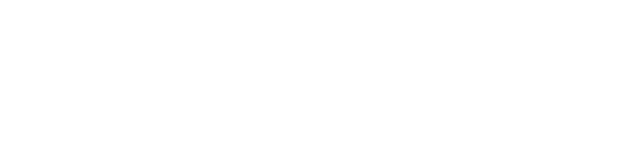
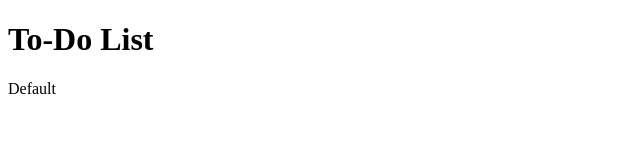
Before and after one commit to schaulet207/to-do, a website built with webpack: page dist/index.html in a window 1280 px wide. Shown: the whole page, without its empty margins (0-640 px from the left). Built offline with nearby package versions, Linux system fonts and the light colour scheme.

Commit message:
Set up factory function and basic UI

```diff
--- /dev/null
+++ b/src/createList.js
@@ -0,0 +1,12 @@
+// Creates the ToDO array
+let toDoArray = [];
+
+// Factory function to create a list
+export const createToDo = (Title, Description, DueDate, Priority, CheckList) => {
+    console.log("Called toDo module... creating now");
+    console.log({Title, Description, DueDate, Priority, CheckList});
+    console.log("Pushing this to the array");
+    toDoArray.push({ Title, Description, DueDate, Priority, CheckList });
+    console.log(toDoArray);
+    return { Title, Description, DueDate, Priority, CheckList };
+}
--- /dev/null
+++ b/src/default-projects.js
@@ -0,0 +1,11 @@
+// Factory function
+export const defaultProjects = () => {
+
+    console.log("Loading default project into array");
+    let projects = [];
+    console.log("Pushing title into the array");
+    let projectTitle = "Default";
+    projects.push({ projectTitle });
+    console.log(projects);
+    return { projects, projectTitle };
+}
--- /dev/null
+++ b/src/dom-manipulation.js
@@ -0,0 +1,16 @@
+import { defaultProjects } from "./default-projects.js"
+
+// DOM manipulation to display UI
+export function domManip () {
+
+    // DOM for heading
+    const contentDiv = document.querySelector('#content');
+    const heading = document.createElement('h1');
+    heading.textContent = 'To-Do List';
+    contentDiv.appendChild(heading);
+
+    // DOM for default load
+    const infoDiv = document.createElement('div');
+    infoDiv.textContent = defaultProjects().projectTitle;
+    contentDiv.appendChild(infoDiv);
+}
--- a/src/index.js
+++ b/src/index.js
@@ -1 +1,15 @@
-console.log("check");
+import { createToDo } from "./createList.js";
+import { domManip } from "./dom-manipulation.js";
+import { defaultProjects } from "./default-projects.js";
+
+    // Call default projects on load
+    defaultProjects();
+
+    // Call DOM manipulation module to form UI
+    domManip();
+
+    // Create toDo list
+    const myToDo = createToDo("Get Essentials", "Go buy water", "7/16/2023", "High", "Water, Food, Clothes");
+    const myToDo2 = createToDo("Work", "Finish Odin Project course work", "7/16/2023", "High", "Complete Intermediate Javascript, Complete Advanced HTML & CSS")
+    console.log("Show me properties from myToDo1", myToDo);
+    console.log("Show me properties from myToDo2", myToDo2);
```
Also changed, not shown: dist/index.html, dist/main.js.
